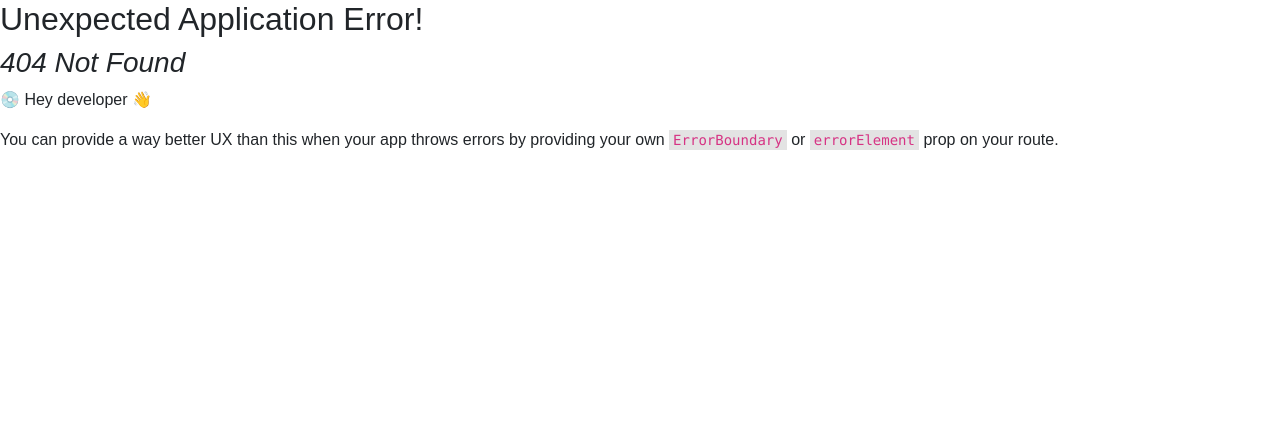
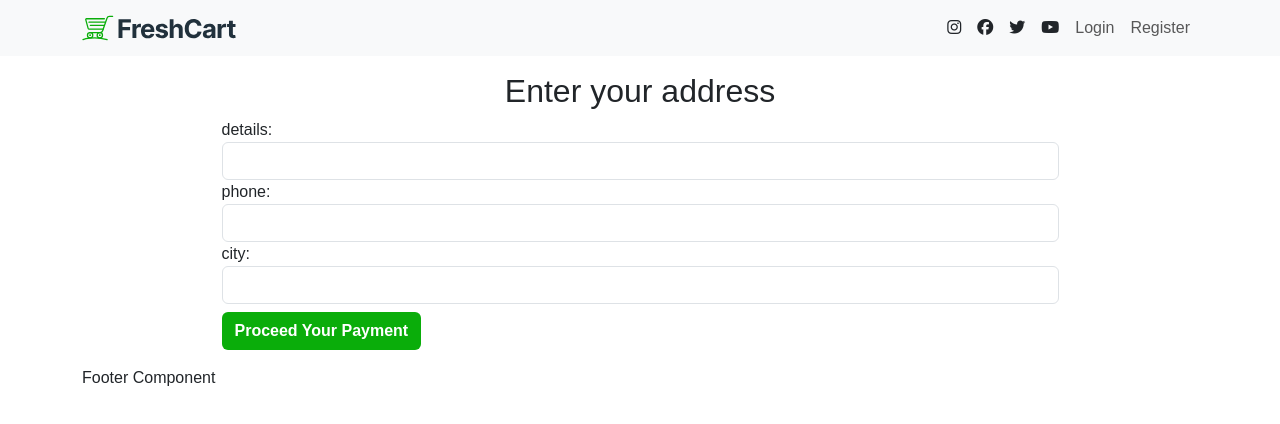
Before and after one commit to khaledrashad/routeE-commerce, a React (Create React App) app: page /paymentAddress in a window 1280 px wide. Before the commit this address had no page. Shown: the top 424 px of the page. Built offline with nearby package versions, Linux system fonts and the light colour scheme; a web font is replaced by a local one.

Commit message:
online payment is done and more optimization of cart

```diff
--- a/package.json
+++ b/package.json
@@ -13,6 +13,7 @@
     "bootstrap": "^5.3.2",
     "formik": "^2.4.5",
     "generate-react-cli": "^8.4.0",
+    "jwt-decode": "^4.0.0",
     "react": "^18.2.0",
     "react-dom": "^18.2.0",
     "react-hot-toast": "^2.4.1",
--- /dev/null
+++ b/src/Components/AllOrders/AllOrders.jsx
@@ -0,0 +1,7 @@
+import React from 'react'
+import styles from './AllOrders.css'
+export default function AllOrders() {
+  return <>
+   <h2>all orders</h2>
+  </>
+}
--- a/src/Components/Cart/Cart.jsx
+++ b/src/Components/Cart/Cart.jsx
@@ -5,13 +5,14 @@ import axios from 'axios'
 import { DNA } from 'react-loader-spinner'
 import { CartContext } from '../../Context/CartContext'
 import { Link } from 'react-router-dom'
+
 export default function Cart() {
 
   const [loading, setloading] = useState(true)
   const [Error, setError] = useState("")
 
 
-  let { deleteCartItem, Cart, setCart, deleteAllItems, updateItemCount } = useContext(CartContext)
+  let { deleteCartItem, Cart, setCart, deleteAllItems, updateItemCount, setCartId } = useContext(CartContext)
 
   function getCartData() {
     axios.get(`https://route-ecommerce.onrender.com/api/v1/cart`, {
@@ -20,6 +21,7 @@ export default function Cart() {
       }
     }).then(cartProducts => {
       setCart(cartProducts)
+      setCartId(cartProducts.data.data._id);
       setloading(false)
     }).catch(err => {
       setError(err.response.data.statusMsg);
@@ -42,10 +44,12 @@ export default function Cart() {
   }
   async function updateCartItemCount(id, count) {
     let data = await updateItemCount(id, count)
-    if (data.data.data.products[0].count == 0) {
-      removeCartItem(id)
-    } else {
-      setCart(data)
+    for (let i = 0; i < data.data.data.products.length; i++) {
+      if (data.data.data.products[i].count == 0) {
+        removeCartItem(id)
+      } else {
+        setCart(data)
+      }
     }
   }
   async function removeAllCartItem() {
@@ -81,7 +85,10 @@ export default function Cart() {
             <span><button onClick={() => { updateCartItemCount(product.product._id, product.count + 1) }} className="cartBtn">+</button> {product.count} <button onClick={() => { updateCartItemCount(product.product._id, product.count - 1) }} className='cartBtn'>-</button></span>
           </div>
         </div>)}
-        <button onClick={removeAllCartItem} className='btn bg-main ms-2 mb-2 fw-bold text-white'>Clear Your Cart</button>
+        <div className="d-flex justify-content-between px-2">
+          <button onClick={removeAllCartItem} className='btn bg-main ms-2 mb-2 fw-bold text-white'>Clear Your Cart</button>
+          <Link className='btn bg-main ms-2 mb-2 fw-bold text-white' to={"/paymentAddress"}>Pay Your Cart Online</Link>
+        </div>
       </div>
     </div>}
 
--- a/src/Components/Home/Home.jsx
+++ b/src/Components/Home/Home.jsx
@@ -79,7 +79,7 @@ export default function Home() {
       </div>
       <div className="col-md-4 p-0">
         <img src={sidePic1} alt="" className='w-100 h-50' />
-        <img src={sidePic2} alt="" className='w-100 h-50 pb-1' />
+        <img src={sidePic2} alt="" className='w-100 h-50 pb-3' />
       </div>
     </div>
 
--- /dev/null
+++ b/src/Components/PaymentAddress/PaymentAddress.jsx
@@ -0,0 +1,52 @@
+import React, { useContext } from 'react'
+import styles from './PaymentAddress.css'
+import { useFormik } from 'formik'
+import axios from 'axios'
+import { jwtDecode } from 'jwt-decode'
+import { CartContext } from '../../Context/CartContext'
+
+export default function PaymentAddress() {
+
+  let token = localStorage.getItem("token")
+  let {CartId} = useContext(CartContext)
+
+  function shippingSubmit(value) {
+    console.log(value);
+    axios.post(`https://route-ecommerce.onrender.com/api/v1/orders/checkout-session/${CartId}?url=http://localhost:3000`, value, {
+      headers: {
+        token
+      }
+    }).
+      then((res) => {
+        window.location.href = res.data.session.url ;
+      })
+      .catch((err) => {
+        console.log(err);
+      })
+  }
+
+  let formik = useFormik({
+    initialValues: {
+      shippingAddress : {
+        details: "",
+        phone: "",
+        city: ""
+      }
+    },
+    onSubmit: shippingSubmit
+  })
+  return <>
+    <h2 className='text-center'>Enter your address</h2>
+    <div className='w-75 mx-auto'>
+      <form onSubmit={formik.handleSubmit}>
+        <label htmlFor='details'>details:</label>
+        <input type="text" className='form-control' name='details' onChange={formik.handleChange} onBlur={formik.handleBlur} id="details" />
+        <label htmlFor='phone'>phone:</label>
+        <input type="tel" className='form-control' name='phone' onChange={formik.handleChange} onBlur={formik.handleBlur} id='phone' />
+        <label htmlFor='city'>city:</label>
+        <input type="text" className='form-control' name='city' onChange={formik.handleChange} onBlur={formik.handleBlur} id='city' />
+        <button type='submit' className='btn bg-main mt-2 fw-bold text-white'> Proceed Your Payment</button>
+      </form>
+    </div>
+  </>
+}
--- a/src/Context/CartContext.js
+++ b/src/Context/CartContext.js
@@ -6,6 +6,7 @@ export let CartContext = createContext()
 export default function CartContextProvider(props) {
 
     const [Cart, setCart] = useState([])
+    const [CartId, setCartId] = useState("")
     let headers = { token: localStorage.getItem("token") }
 
 
@@ -44,7 +45,7 @@ export default function CartContextProvider(props) {
             .catch(err => err)
     }
 
-    return <CartContext.Provider value={{ addToCart, deleteCartItem, Cart, setCart , deleteAllItems, updateItemCount}}>
+    return <CartContext.Provider value={{ addToCart, deleteCartItem, Cart, setCart , deleteAllItems, updateItemCount ,setCartId , CartId}}>
         {props.children}
     </CartContext.Provider>
 
```
Also changed, not shown: src/App.jsx (+7 -1 lines), src/Components/Error/Error.jsx (added, +7 -0 lines), src/Components/AllOrders/AllOrders.css (added), src/Components/Error/Error.css (added), src/Components/PaymentAddress/PaymentAddress.css (added), 1 other file (tests, documents, lock files or other folders).
